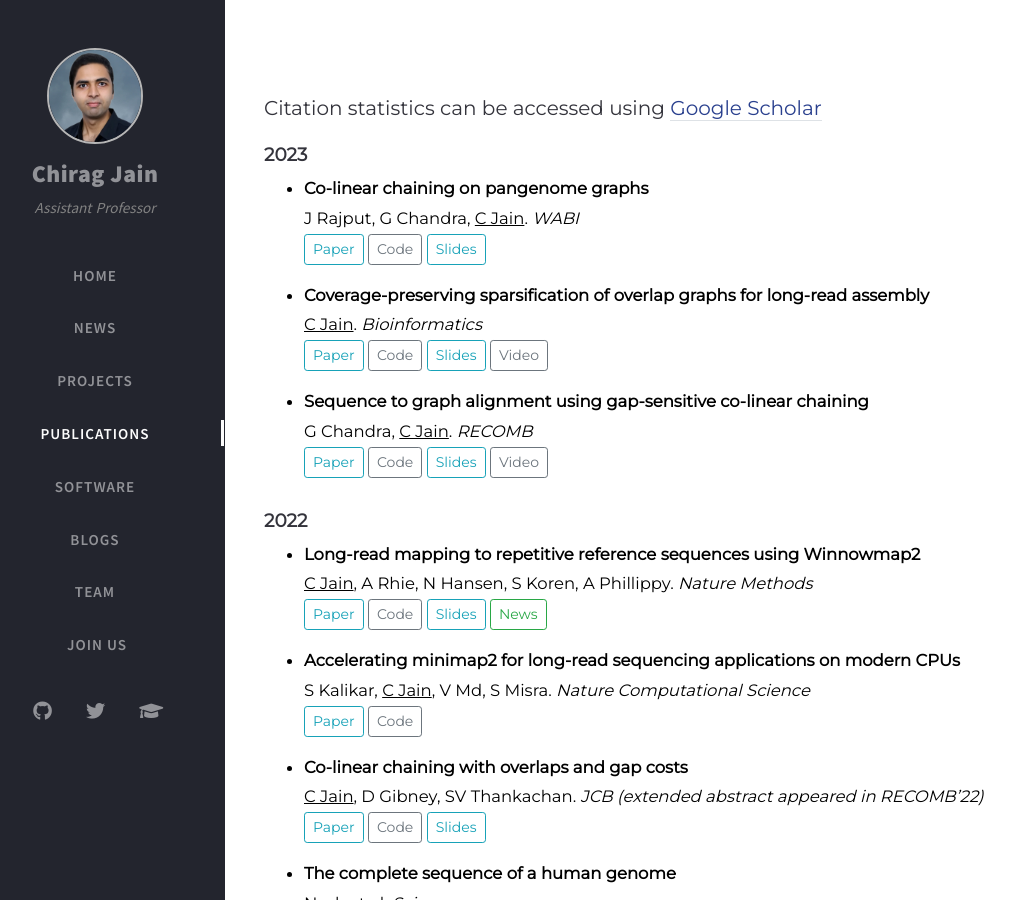
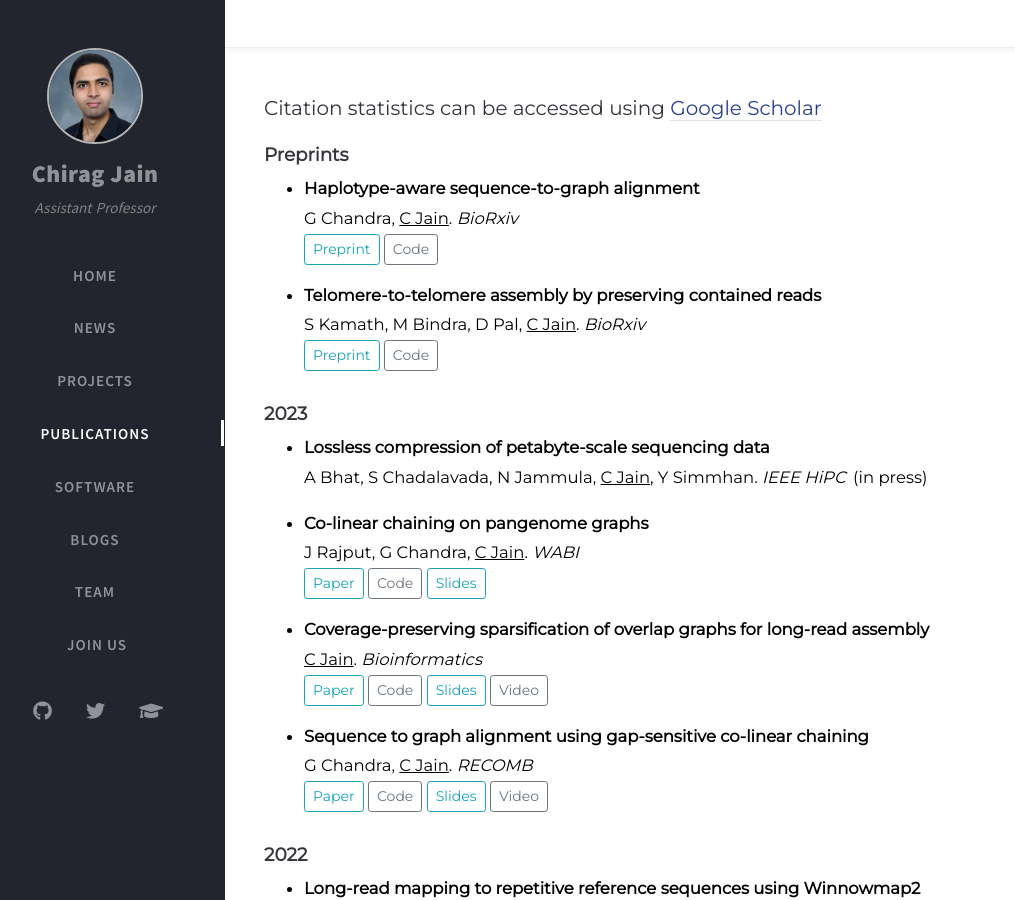
Before and after one commit to at-cg/at-cg.github.io, a Jekyll site: the page built from tabs/publications.md, in a window 1280 px wide and 900 px high. Shown: the whole window, without its empty margins (35-1050 px from the left). Built offline with Jekyll 4.4.1, drawn with Linux system fonts in a browser that asks for light colours; nearby versions of some CDN libraries; comment, search, counter and statistics services are not loaded.

Commit message:
Update publications.md

```diff
--- a/tabs/publications.md
+++ b/tabs/publications.md
@@ -18,10 +18,33 @@ type: archives
 
 ### Citation statistics can be accessed using [Google Scholar](https://scholar.google.com/citations?user=Y2UmkF0AAAAJ&hl=en)
 
-<!--- #### **Preprints** --->
+#### **Preprints**
+
+* **Haplotype-aware sequence-to-graph alignment** <br>
+G Chandra, <u>C Jain</u>. _BioRxiv_
+<br>
+<button type="button" class="btn btn-outline-info btn-sm">
+<a href="https://doi.org/10.1101/2023.11.15.566493" style="all: unset; color: inherit">Preprint</a>
+</button>
+<button type="button" class="btn btn-outline-secondary btn-sm">
+<a href="https://github.com/at-cg/minichain" style="all: unset; color: inherit">Code</a>
+</button>
+
+* **Telomere-to-telomere assembly by preserving contained reads** <br>
+S Kamath, M Bindra, D Pal, <u>C Jain</u>. _BioRxiv_
+<br>
+<button type="button" class="btn btn-outline-info btn-sm">
+<a href="https://doi.org/10.1101/2023.11.07.565066" style="all: unset; color: inherit">Preprint</a>
+</button>
+<button type="button" class="btn btn-outline-secondary btn-sm">
+<a href="https://github.com/at-cg/RAFT" style="all: unset; color: inherit">Code</a>
+</button>
 
 
 #### **2023**
+
+* **Lossless compression of petabyte-scale sequencing data** <br>
+A Bhat, S Chadalavada, N Jammula, <u>C Jain</u>, Y Simmhan. _IEEE HiPC_ (in press)
 
 * **Co-linear chaining on pangenome graphs** <br>
 J Rajput, G Chandra, <u>C Jain</u>. _WABI_
```
